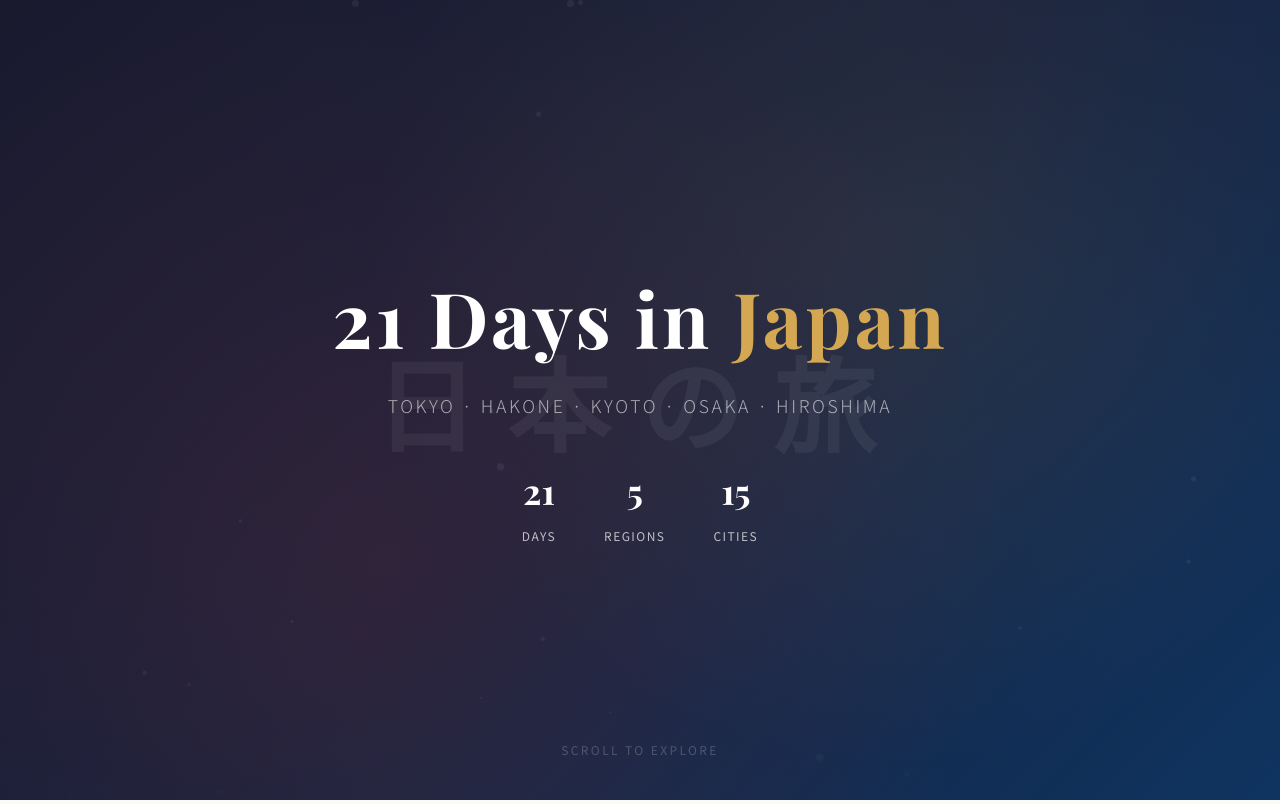
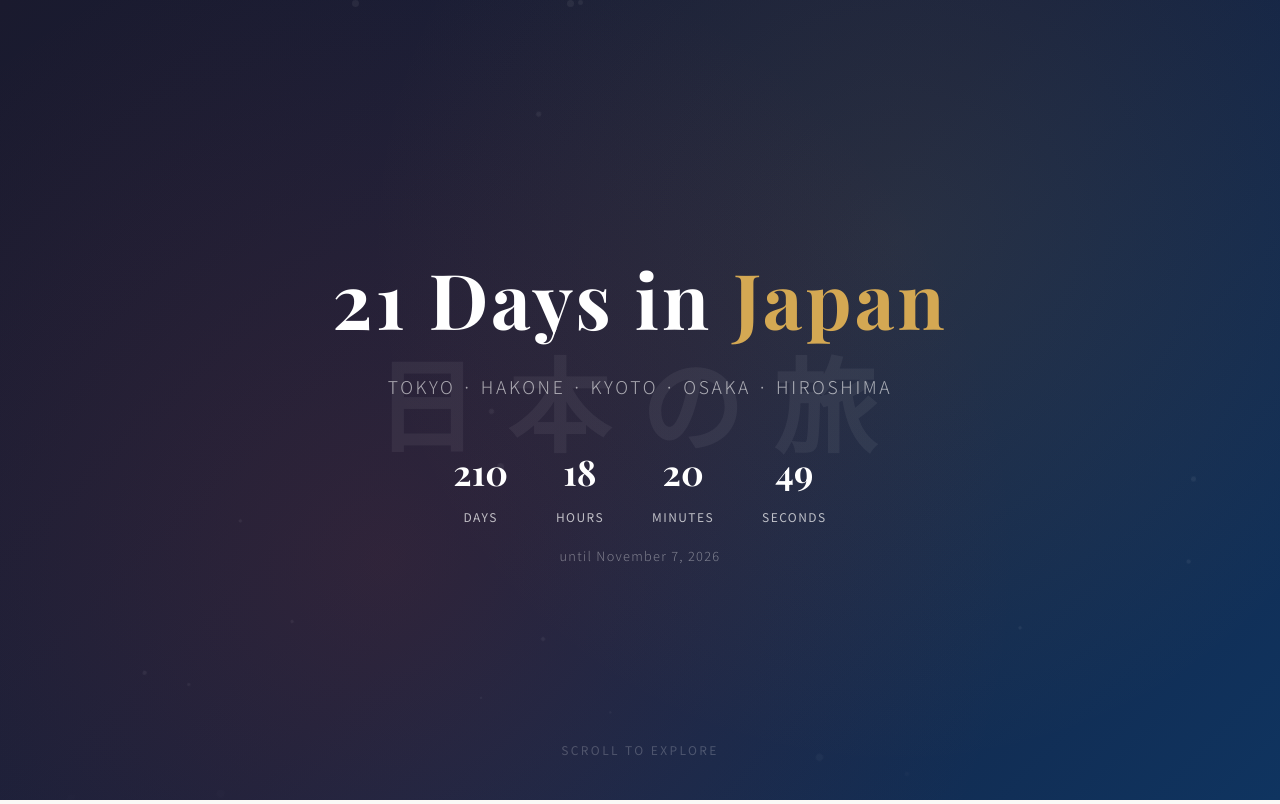
Before and after one commit to Timothy-Cao/japan-itinerary, a plain HTML site: page index.html in a window 1280 px wide. Shown: the top 804 px of the page. Drawn offline with nearby package versions, Linux system fonts and the light colour scheme.

Commit message:
Add live countdown timer to November 7, 2026 departure date
Replaces static stats with a real-time days/hours/minutes/seconds countdown in the hero section.

Co-Authored-By: Claude Opus 4.6 (1M context) <noreply@anthropic.com>

```diff
--- a/index.html
+++ b/index.html
@@ -93,6 +93,13 @@
     color: #fff;
   }
   .hero-stat span { font-size: .75rem; text-transform: uppercase; letter-spacing: .12em; }
+  .countdown-label {
+    margin-top: 1rem;
+    font-size: .8rem;
+    color: rgba(255,255,255,.4);
+    letter-spacing: .1em;
+    font-weight: 300;
+  }
 
   .scroll-hint {
     position: absolute;
@@ -452,10 +459,12 @@
     <h1>21 Days in <span>Japan</span></h1>
     <p>Tokyo &middot; Hakone &middot; Kyoto &middot; Osaka &middot; Hiroshima</p>
     <div class="hero-stats">
-      <div class="hero-stat"><strong>21</strong><span>Days</span></div>
-      <div class="hero-stat"><strong>5</strong><span>Regions</span></div>
-      <div class="hero-stat"><strong>15</strong><span>Cities</span></div>
+      <div class="hero-stat"><strong id="cd-days">--</strong><span>Days</span></div>
+      <div class="hero-stat"><strong id="cd-hours">--</strong><span>Hours</span></div>
+      <div class="hero-stat"><strong id="cd-mins">--</strong><span>Minutes</span></div>
+      <div class="hero-stat"><strong id="cd-secs">--</strong><span>Seconds</span></div>
     </div>
+    <div class="countdown-label">until November 7, 2026</div>
   </div>
   <div class="scroll-hint">Scroll to explore</div>
 </section>
@@ -1039,6 +1048,32 @@
 </footer>
 
 <script>
+// ── Countdown to Nov 7, 2026 ──
+(function() {
+  var target = new Date('2026-11-07T00:00:00').getTime();
+  function update() {
+    var now = Date.now();
+    var diff = target - now;
+    if (diff <= 0) {
+      document.getElementById('cd-days').textContent = '0';
+      document.getElementById('cd-hours').textContent = '0';
+      document.getElementById('cd-mins').textContent = '0';
+      document.getElementById('cd-secs').textContent = '0';
+      return;
+    }
+    var d = Math.floor(diff / 86400000);
+    var h = Math.floor((diff % 86400000) / 3600000);
+    var m = Math.floor((diff % 3600000) / 60000);
+    var s = Math.floor((diff % 60000) / 1000);
+    document.getElementById('cd-days').textContent = d;
+    document.getElementById('cd-hours').textContent = h;
+    document.getElementById('cd-mins').textContent = m;
+    document.getElementById('cd-secs').textContent = s;
+  }
+  update();
+  setInterval(update, 1000);
+})();
+
 // ── Floating Particles ──
 (function() {
   const container = document.getElementById('heroParticles');
```
Also changed, not shown: japan-itinerary.html (+38 -3 lines).
